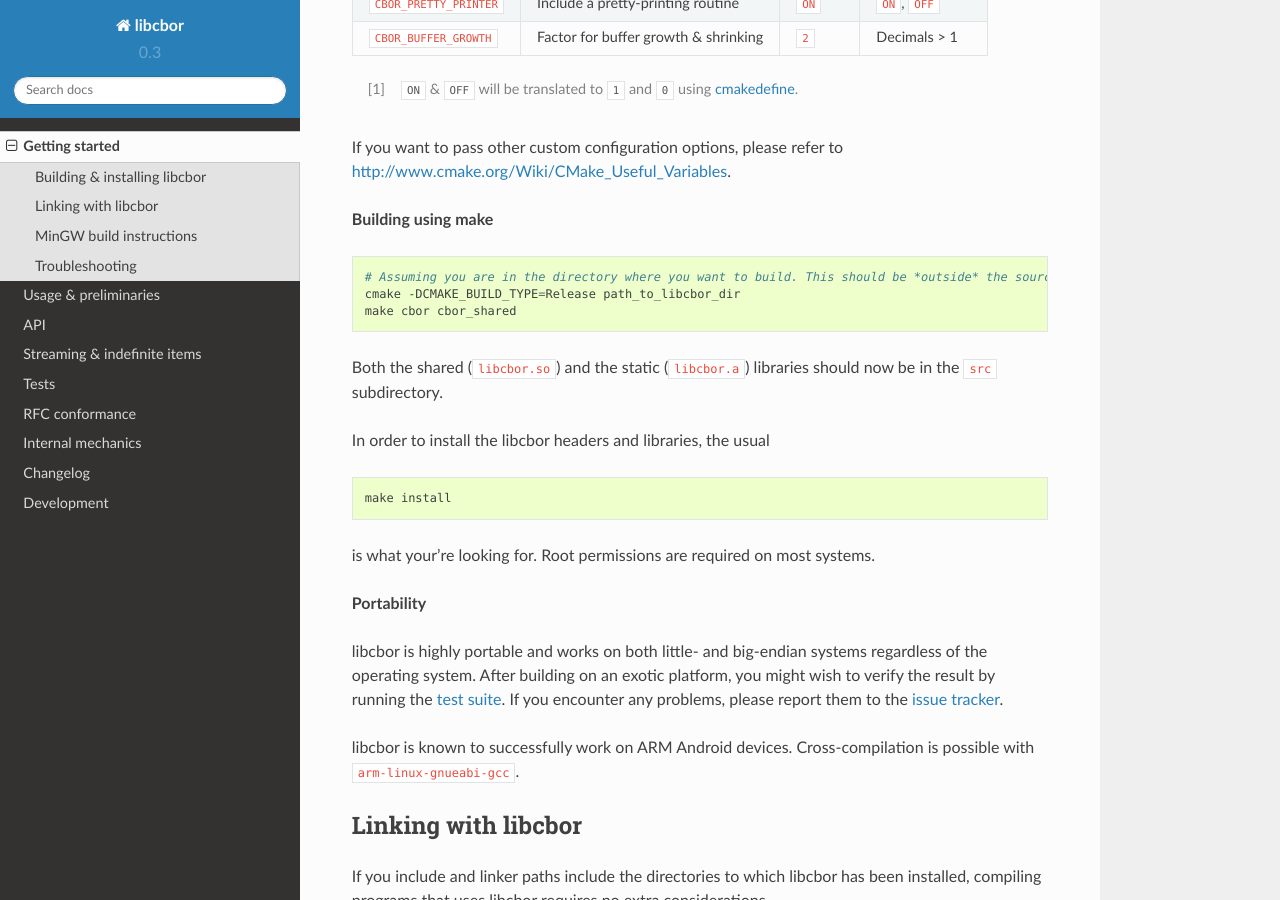
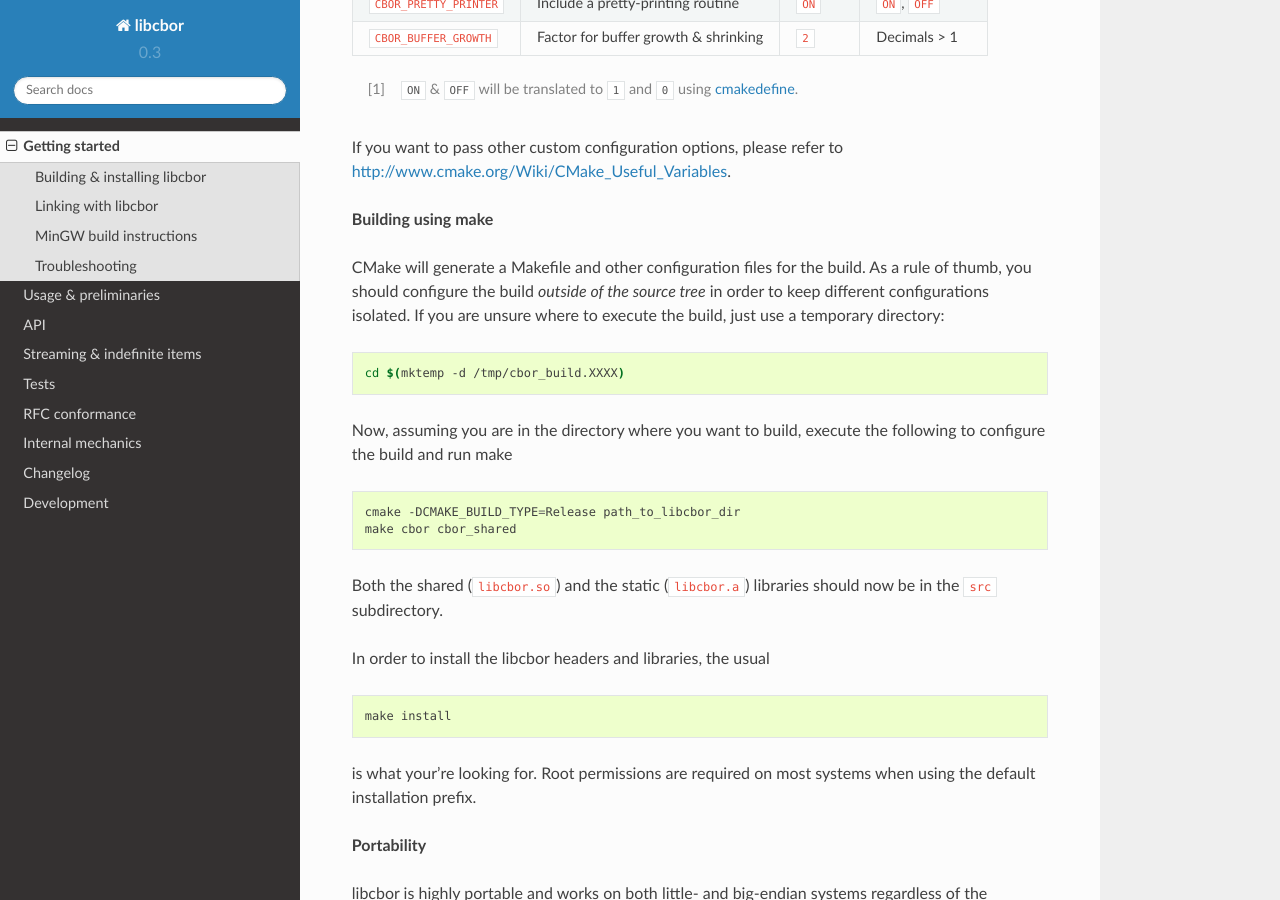
Before and after one commit to PJK/libcbor, a Sphinx documentation site: the page built from doc/source/getting_started.rst, in a window 1280 px wide and 900 px high, scrolled down 1147 px. Built offline with Sphinx 7.4.7 and the Read the Docs theme 2.0.0, drawn with Linux system fonts in a browser that asks for light colours.

Commit message:
More docs on building

```diff
--- a/doc/source/getting_started.rst
+++ b/doc/source/getting_started.rst
@@ -44,9 +44,18 @@ If you want to pass other custom configuration options, please refer to `<http:/
 
 **Building using make**
 
+CMake will generate a Makefile and other configuration files for the build. As a rule of thumb, you should configure the
+build *outside of the source tree* in order to keep different configurations isolated. If you are unsure where to
+execute the build, just use a temporary directory:
+
 .. code-block:: bash
 
-  # Assuming you are in the directory where you want to build. This should be *outside* the source tree/repository
+  cd $(mktemp -d /tmp/cbor_build.XXXX)
+
+Now, assuming you are in the directory where you want to build, execute the following to configure the build and run make
+
+.. code-block:: bash
+
   cmake -DCMAKE_BUILD_TYPE=Release path_to_libcbor_dir
   make cbor cbor_shared
 
@@ -58,7 +67,7 @@ In order to install the libcbor headers and libraries, the usual
 
   make install
 
-is what your're looking for. Root permissions are required on most systems.
+is what your're looking for. Root permissions are required on most systems when using the default installation prefix.
 
 
 **Portability**
```
